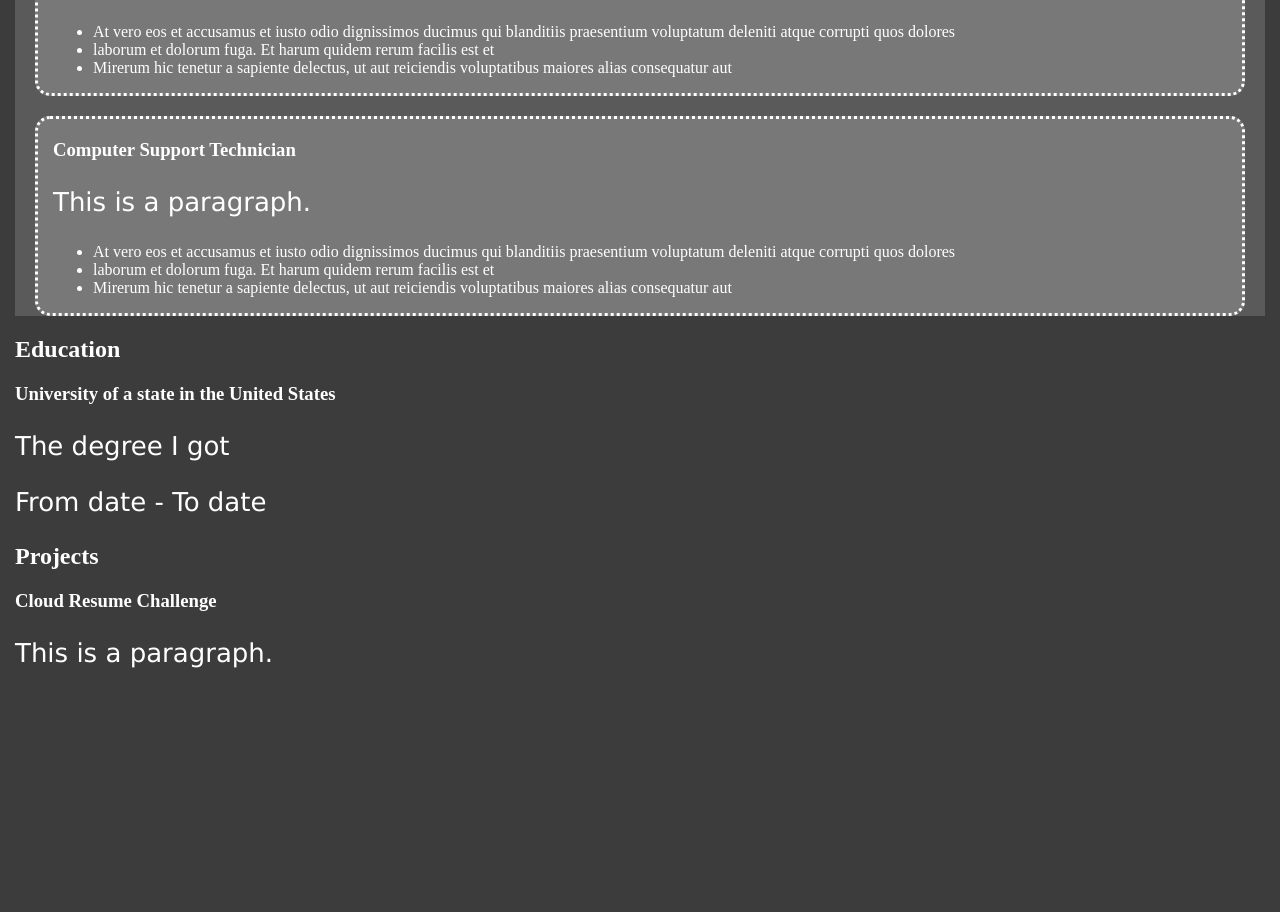
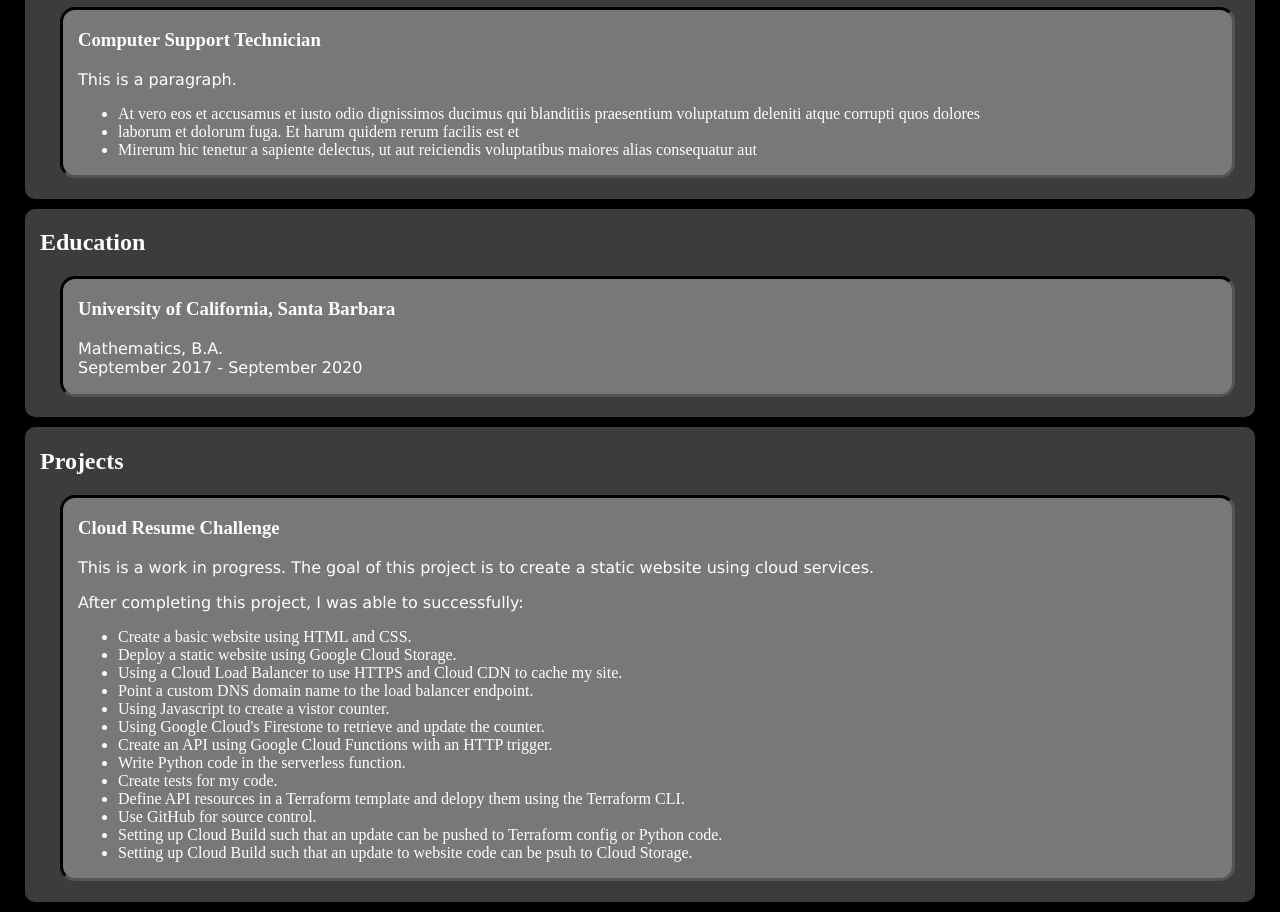
Before and after one commit to dpadillaortiz/Resume, a plain HTML site: page index.html in a window 1280 px wide. Shown: the part 805-1717 px from the top of the page. Before the commit the page ends 1499 px from the top, so only its background shows below. Drawn offline with Linux system fonts and the light colour scheme.

Commit message:
Made changes to CSS

```diff
--- a/index.html
+++ b/index.html
@@ -5,8 +5,9 @@
    <title>My Resume</title>
 </head>
 <body>
-   <h1 style="font-size:60px;">Daniel Padilla Ortiz</h1>
-   <p id='contact'>email, linkedin, github</p>
+   <h1>Daniel Padilla Ortiz</h1>
+   <div id='contact'>LinkedIn - GitHub</div>
+   <div id='counter'>You are vistor number: </div>
    <hr>
 
    <div id='experience'>
@@ -56,9 +57,8 @@
    <div id='education'>
    <h2>Education</h2>
    <div class='edu-item'>
-   <h3>University of a state in the United States</h3>
-   <p>The degree I got</p>
-   <p>From date - To date</p>
+   <h3>University of California, Santa Barbara</h3>
+   <p>Mathematics, B.A. <br>September 2017 - September 2020</p>
    </div>
    </div>
 
@@ -66,7 +66,22 @@
    <h2>Projects</h2>
    <div class='proj-item'>
    <h3>Cloud Resume Challenge</h3>
-   <p>This is a paragraph.</p>
+   <p>This is a work in progress. The goal of this project is to create a static website using cloud services.</p>
+   <p>After completing this project, I was able to successfully:
+   <ul>
+      <li> Create a basic website using HTML and CSS.
+      <li> Deploy a static website using Google Cloud Storage.
+      <li> Using a Cloud Load Balancer to use HTTPS and Cloud CDN to cache my site.
+      <li> Point a custom DNS domain name to the load balancer endpoint.
+      <li> Using Javascript to create a vistor counter.
+      <li> Using Google Cloud's Firestone to retrieve and update the counter.
+      <li> Create an API using Google Cloud Functions with an HTTP trigger.
+      <li> Write Python code in the serverless function.
+      <li> Create tests for my code.
+      <li> Define API resources in a Terraform template and delopy them using the Terraform CLI.
+      <li> Use GitHub for source control.
+      <li> Setting up Cloud Build such that an update can be pushed to Terraform config or Python code.
+      <li> Setting up Cloud Build such that an update to website code can be psuh to Cloud Storage.
    </div>
    </div>
 
--- a/styles.css
+++ b/styles.css
@@ -1,29 +1,38 @@
 body {
-   background-color: rgb(60, 60, 60);
+   background-color: black;
    color: white;
    margin-left: 15px;
    margin-right: 15px;
 }
+h1, #counter {
+   text-align: center;
+}
 h1 {
-   text-align: center;
+   font-size: 60px;
+   margin-bottom: 0px;
 }
 #contact {
    text-align: center;
    font-size: 20px
 }
-#experience {
-   background-color: rgb(90, 90, 90);
-}
-.exp-item {
-   background-color: rgb(120, 120, 120);
-   border-radius: 15px;
+#experience, #education, #projects {
+   background-color: rgb(60, 60, 60);
+   border-radius: 10px;
    padding-top: 0.5px;
    padding-bottom: 0.5px;
    padding-left: 15px;
-   border-style: dotted;
+   margin: 10px;
+}
+.exp-item, .edu-item, .proj-item {
+   background-color: rgb(120, 120, 120);
+   border-radius: 15px;
+   border-style: inset;
+   border-color: black;
+   padding-top: 0.5px;
+   padding-bottom: 0.5px;
+   padding-left: 15px;
    margin: 20px;
 }
 p {
    font-family: verdana;
-   font-size: 26px;
 }
```
